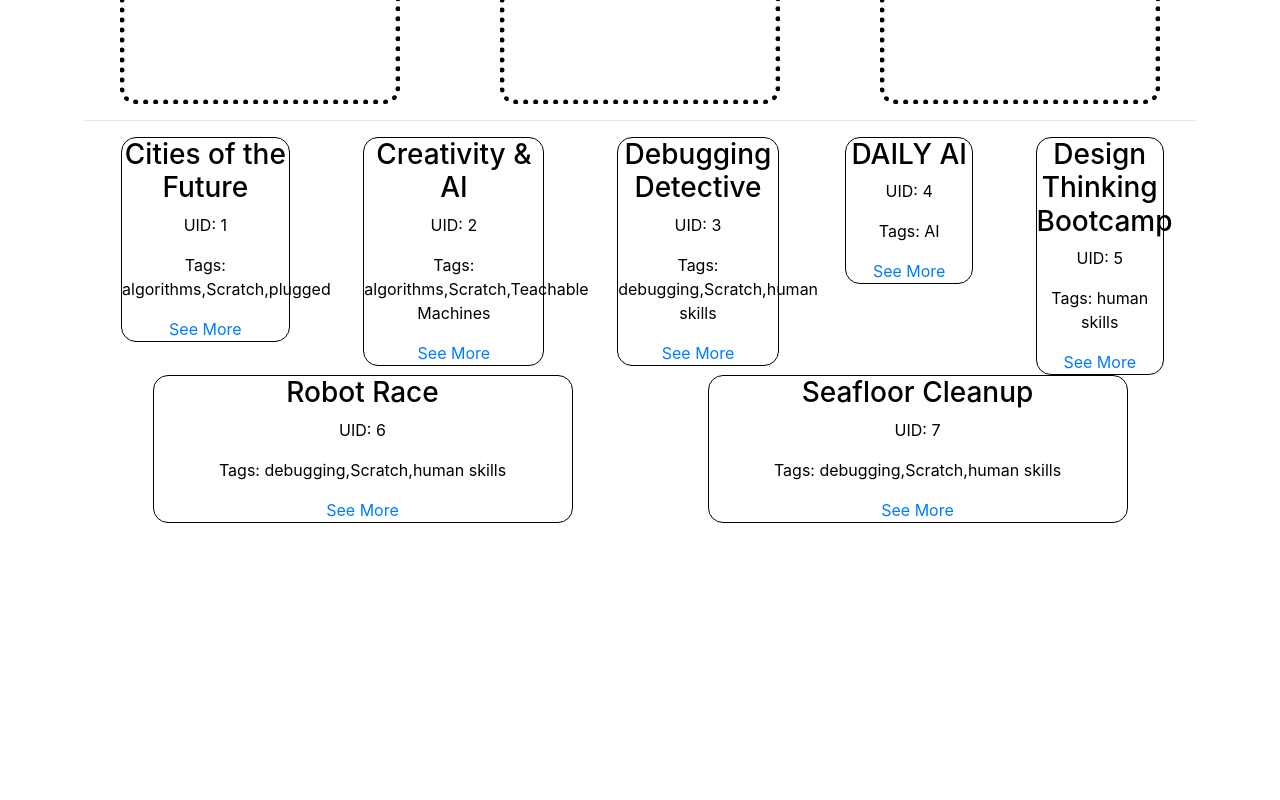
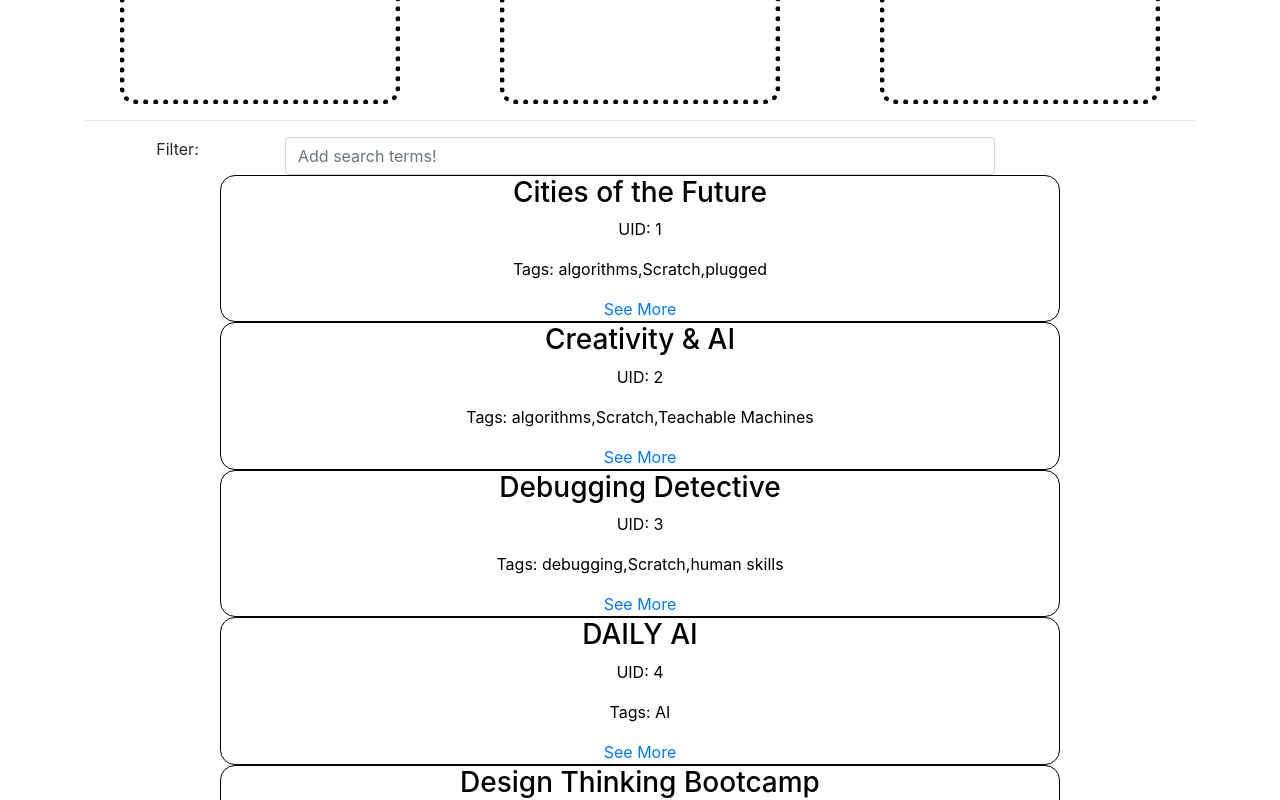
Before and after one commit to brandonwang15/meng-sandwich-app, a React (Create React App) app: page /builder in a window 1280 px wide. Shown: the part 600-1400 px from the top of the page. Before the commit the page ends 1123 px from the top, so only its background shows below. Built offline with nearby package versions, Linux system fonts and the light colour scheme.

Commit message:
Make the BYO sandwich list filterable/searchable too.
- Added a 'isDraggable' prop to FilterableSandwichContainer and updated
functionality to make this work.

```diff
--- a/src/components/modules/CurriculumBuilder.js
+++ b/src/components/modules/CurriculumBuilder.js
@@ -24,14 +24,14 @@ class CurriculumBuilder extends React.Component {
             sandwichData: [], // an empty object {}, is always assumed to denote an empty slot
         };
 
-        for (let i = 0; i < props.numSlots; i++){
+        for (let i = 0; i < props.numSlots; i++) {
             this.state.sandwichData.push(emptySandwich);
         }
     }
 
     // TODO: figure out why this only clears the last holder
     clearAll() {
-        for(let i = 0; i < this.props.numSlots; i++) {
+        for (let i = 0; i < this.props.numSlots; i++) {
             this.clearSandwichHolder(i);
         }
     }
@@ -61,7 +61,7 @@ class CurriculumBuilder extends React.Component {
             }
         });
 
-        this.setState({sandwichData: updatedSandwichData});
+        this.setState({ sandwichData: updatedSandwichData });
     }
 
     render() {
@@ -75,39 +75,28 @@ class CurriculumBuilder extends React.Component {
                         isEmpty={Object.keys(this.state.sandwichData[i]).length === 0}
                         onSandwichUpdate={this.handleSandwichHolderUpdate}
                         sandwichData={this.state.sandwichData[i]}
-                        clearSandwich={this.clearSandwichHolder}/>
+                        clearSandwich={this.clearSandwichHolder} />
                 </div>)
-            }
+        }
 
         return (
             <>
                 <div class="row">
                     <div class="col-sm">
                         Your curriculum:
-                                <NutritionFacts sandwichData={this.state.sandwichData}/>
+                                <NutritionFacts sandwichData={this.state.sandwichData} />
                     </div>
                 </div>
-                <input type="button" value="TODO: Clear All" onClick={this.clearAll}/>
+                <input type="button" value="TODO: Clear All" onClick={this.clearAll} />
                 <br />
                 <div class="row">
                     {holderList}
                 </div>
                 <hr />
-                    <div class="container">
-                        <div class="row">
-                            {data.all_modules.map((module, index) => {
-                                let sandwichDiv = <div class="col-sm">
-                                    <DraggableSandwich
-                                        key={module.uid}
-                                        data={module}
-                                        canDrag={!this.isSandwichSelected(module.uid)}
-                                    />
-                                </div>;
-                                return sandwichDiv;
-                            }
-                            )}
-                        </div>
-                    </div>
+                <FilterableSandwichContainer
+                    sandwichData={data}
+                    draggableMode={true}
+                    isSandwichDraggable={this.isSandwichSelected} />
             </>
         )
     }
--- a/src/components/modules/FilterableSandwichContainer.js
+++ b/src/components/modules/FilterableSandwichContainer.js
@@ -62,6 +62,36 @@ class FilterableSandwichContainer extends React.Component {
             return this.state.sandwichIndicesToShow.includes(index);
         });
 
+        if (this.props.draggableMode) {
+            return (
+                <>
+                    <div class="container">
+                        <div class="row">
+                            <div class="col-sm-2">
+                                Filter:
+                            </div>
+                            <div class="col-sm-8">
+                                <input id="searchField" type="text" class="form-control" placeholder="Add search terms!" onChange={this.onFilterTextChanged}/>
+                            </div>
+                        </div>
+
+                        {filteredModules.map((module) => {
+                            let sandwichDiv = <div class="col-sm">
+                                    <DraggableSandwich
+                                        key={module.uid}
+                                        data={module}
+                                        canDrag={!this.props.isSandwichDraggable(module.uid)}
+                                    />
+                                </div>;
+                                return sandwichDiv;
+                        }
+                        )}
+                    </div>
+                </>
+            )
+
+
+        } else {
             return (
                 <>
                     <div class="container">
@@ -89,9 +119,13 @@ class FilterableSandwichContainer extends React.Component {
             )
         }
     }
+}
 
 FilterableSandwichContainer.propTypes = {
     sandwichData: PropTypes.object.isRequired,
+    draggableMode: PropTypes.bool.isRequired,
+    // TODO: this whole draggable flow is a candidate for refactoring
+    isSandwichDraggable: PropTypes.func, // a function that determines whether the sandwich with the given uid is draggable
 }
 
 
--- a/src/components/pages/AllModules.js
+++ b/src/components/pages/AllModules.js
@@ -18,7 +18,10 @@ class AllModules extends React.Component {
                         <h1>Browse All Sandwiches</h1>
                     </div>
                     <div>
-                        <FilterableSandwichContainer sandwichData={data}/>
+                        <FilterableSandwichContainer
+                            sandwichData={data}
+                            draggableMode={false}
+                        />
                     </div>
                 </>
             </DndProvider>
```
Lines whose indentation alone changed are shown as unchanged.
